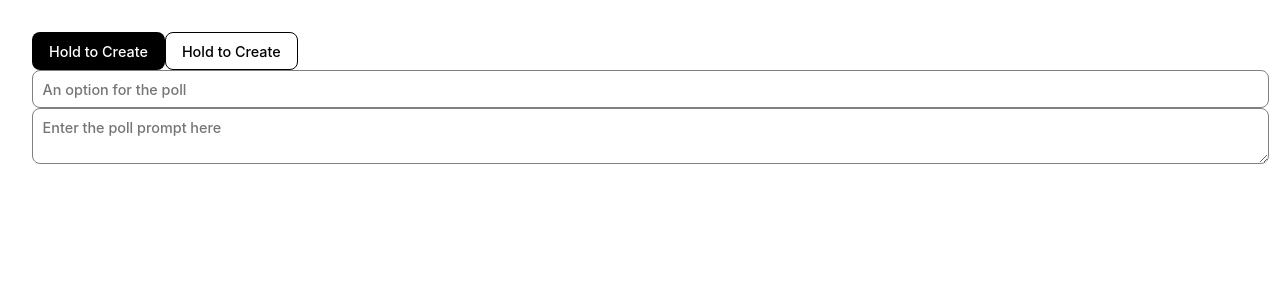
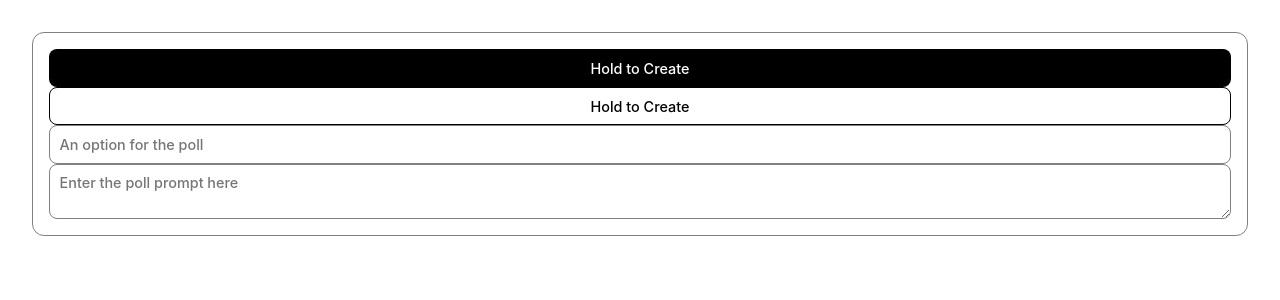
Before and after one commit to JackWRadford/polls-frontend, a React (Vite) app: page / in a window 1280 px wide. Shown: the top 300 px of the page. Built offline with nearby package versions, Linux system fonts and the light colour scheme.

Commit message:
Added a Card component. Added an alt background color. Updated the Input and TextArea styles to avoid overflowing parent elements.

```diff
--- a/src/App.tsx
+++ b/src/App.tsx
@@ -1,11 +1,12 @@
 import "./App.css";
 import Button from "./components/button/Button";
+import Card from "./components/card/Card";
 import Input from "./components/input/Input";
 import TextArea from "./components/textArea/TextArea";
 
 function App() {
 	return (
-		<>
+		<Card>
 			<Button
 				label={"Hold to Create"}
 				onClick={function (): void {
@@ -21,7 +22,7 @@ function App() {
 			></Button>
 			<Input placeholder={"An option for the poll"} name="Option 1" />
 			<TextArea placeholder={"Enter the poll prompt here"} />
-		</>
+		</Card>
 	);
 }
 
--- /dev/null
+++ b/src/components/card/Card.tsx
@@ -0,0 +1,12 @@
+import { ReactNode } from "react";
+import styles from "./card.module.css";
+
+interface CardProps {
+	children: ReactNode;
+}
+
+const Card = ({ children }: CardProps) => {
+	return <div className={styles.card}>{children}</div>;
+};
+
+export default Card;
--- /dev/null
+++ b/src/components/card/card.module.css
@@ -0,0 +1,10 @@
+.card {
+	display: flex;
+	flex-direction: column;
+
+	border-radius: 12px;
+	border: 1px solid var(--secondary-color);
+	padding: 1rem;
+
+	background-color: var(--background-color);
+}
--- a/src/components/input/input.module.css
+++ b/src/components/input/input.module.css
@@ -9,6 +9,7 @@ input {
 	border: 1px solid var(--secondary-color);
 
 	width: 100%;
+	box-sizing: border-box;
 }
 
 input:focus,
--- a/src/components/textArea/textArea.module.css
+++ b/src/components/textArea/textArea.module.css
@@ -9,6 +9,7 @@ textarea {
 	border: 1px solid var(--secondary-color);
 
 	width: 100%;
+	box-sizing: border-box;
 	resize: vertical;
 }
 
--- a/src/index.css
+++ b/src/index.css
@@ -16,6 +16,7 @@
 	--on-primary-color: black;
 	--secondary-color: gray;
 	--background-color: black;
+	--background-alt-color: DarkSlateGrey;
 	--accent-color: blue;
 	--text-color: white;
 	--success-color: green;
@@ -50,6 +51,7 @@ h1 {
 		--on-primary-color: white;
 		--secondary-color: gray;
 		--background-color: white;
+		--background-alt-color: lightgray;
 		--accent-color: blue;
 		--text-color: black;
 		--success-color: green;
```
